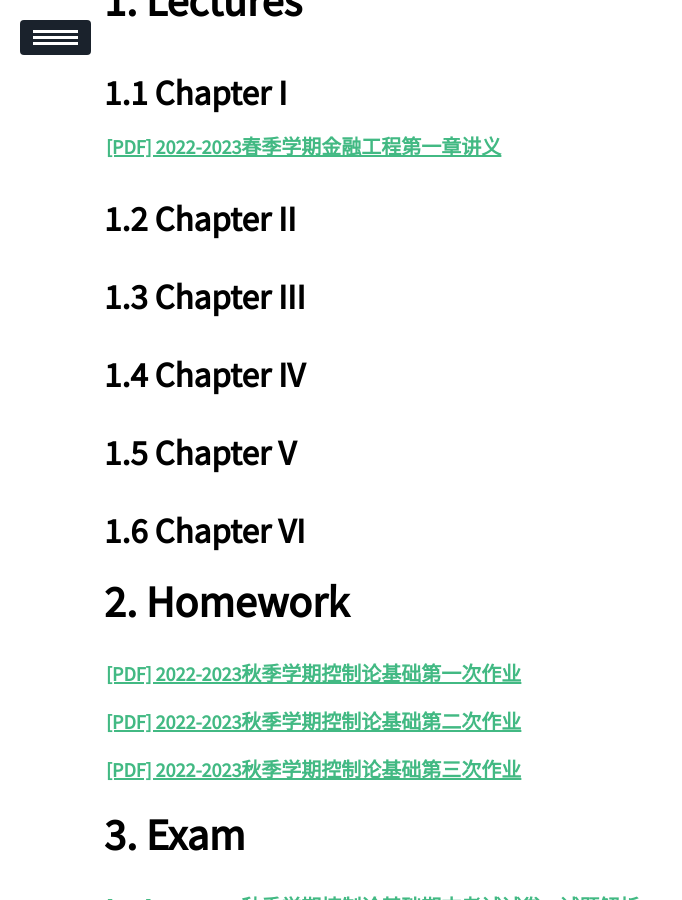
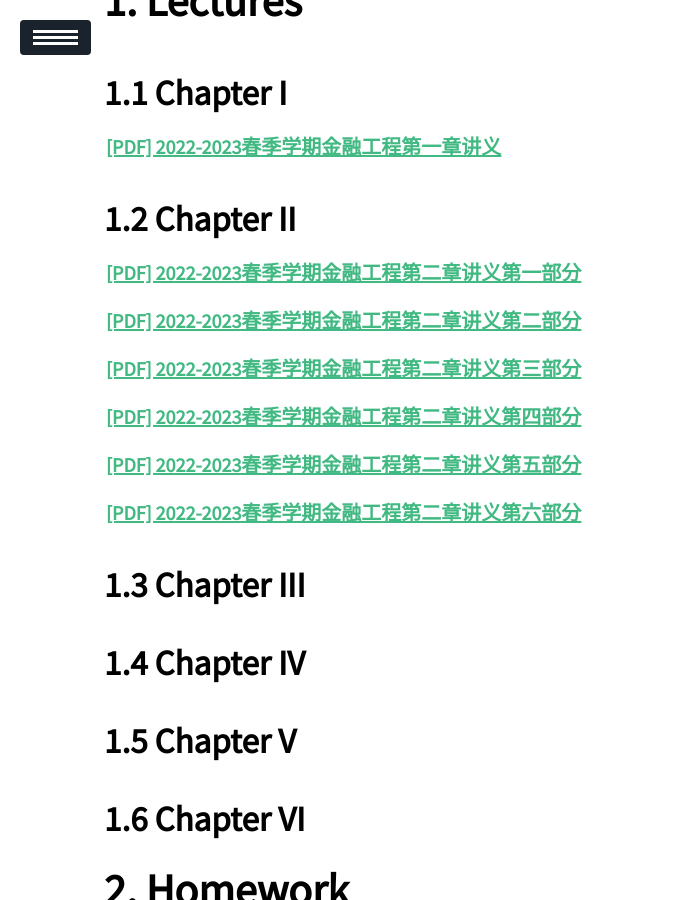
Before and after one commit to ssskz/ssskz.github.io, a Jekyll site: the page built from _posts/2023-3-2-Financial-Engineering.md, in a window 1280 px wide and 900 px high, scrolled down 381 px. Shown: the whole window, without its empty margins (0-682 px from the left). Built offline with Jekyll 4.4.1, drawn with Linux system fonts in a browser that asks for light colours; our own code applies the rules of GitHub Pages for plain Markdown files; a script that is not in the unit is left out.

Commit message:
update _posts/2023-3-2-Financial-Engineering.md.
Signed-off-by: ssskz <12497590+ssskz@user.noreply.gitee.com>

```diff
--- a/_posts/2023-3-2-Financial-Engineering.md
+++ b/_posts/2023-3-2-Financial-Engineering.md
@@ -16,6 +16,19 @@ description: Sharing of learning materials (homework and exams) about **Financia
 <p><a href="https://ssskz.github.io/materials/金融工程/第一章引言.pdf" target="_blank">[PDF] 2022-2023春季学期金融工程第一章讲义 </a></p>
 
 ## Chapter II
+
+<p><a href="https://ssskz.github.io/materials/金融工程/第二章远期与期货（第一部分）.pdf" target="_blank">[PDF] 2022-2023春季学期金融工程第二章讲义第一部分 </a></p>
+
+<p><a href="https://ssskz.github.io/materials/金融工程/第二章远期与期货（第二部分）.pdf" target="_blank">[PDF] 2022-2023春季学期金融工程第二章讲义第二部分 </a></p>
+
+<p><a href="https://ssskz.github.io/materials/金融工程/第二章远期与期货（第三部分）.pdf" target="_blank">[PDF] 2022-2023春季学期金融工程第二章讲义第三部分 </a></p>
+
+<p><a href="https://ssskz.github.io/materials/金融工程/第二章远期与期货（第四部分）.pdf" target="_blank">[PDF] 2022-2023春季学期金融工程第二章讲义第四部分 </a></p>
+
+<p><a href="https://ssskz.github.io/materials/金融工程/第二章远期与期货（第五部分）.pdf" target="_blank">[PDF] 2022-2023春季学期金融工程第二章讲义第五部分 </a></p>
+
+<p><a href="https://ssskz.github.io/materials/金融工程/第二章远期与期货（第六部分）.pdf" target="_blank">[PDF] 2022-2023春季学期金融工程第二章讲义第六部分 </a></p>
+
 
 ## Chapter III
 
```
